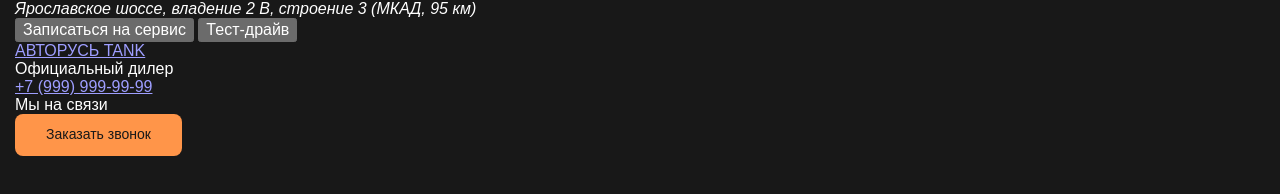
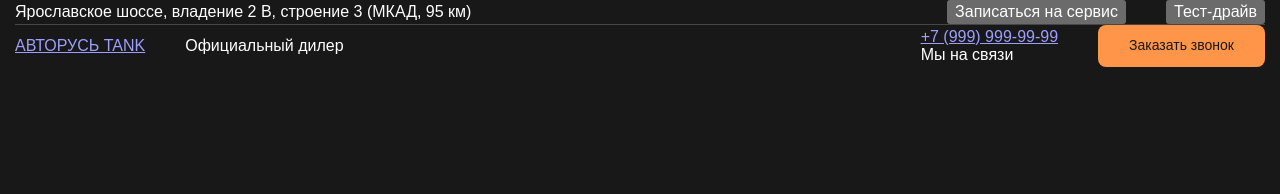
Before and after one commit to AlexanderKoldin/tank-landing, a website built with Vite: page index.html in a window 1280 px wide. Built offline with nearby package versions, Linux system fonts and the light colour scheme; files whose address does not match are found by name.

Commit message:
feat: add header layout

```diff
--- a/src/styles/_root.scss
+++ b/src/styles/_root.scss
@@ -20,7 +20,10 @@
   --color-error: #ff2b00;
   --color-success: #00d154;
 
+  // Границы
+  --color-border: rgb(255 255 255 / 20%);
+
   // Шрифты
-  --font-main: "TT Tank", Arial, sans-serif;
-  --font-secondary: "Nunito Sans Variable", Arial, sans-serif;
+  --font-main: 'TT Tank', Arial, sans-serif;
+  --font-secondary: 'Nunito Sans Variable', Arial, sans-serif;
 }
--- a/src/styles/blocks/_container.scss
+++ b/src/styles/blocks/_container.scss
@@ -1,5 +1,5 @@
 .container {
-  max-inline-size: calc(1296px + 2 * 20px);
+  max-inline-size: calc(1296px + 2 * 15px);
   margin-inline: auto;
   padding-inline: 15px;
 }
--- /dev/null
+++ b/src/styles/blocks/_header.scss
@@ -0,0 +1,25 @@
+.header__top {
+  display: flex;
+  align-items: center;
+  justify-content: space-between;
+  border-block-end: 1px solid var(--color-border);
+}
+
+.header__address {
+  font-style: normal;
+}
+
+.header__actions {
+  display: flex;
+  gap: 40px;
+}
+
+.header__bottom {
+  display: flex;
+  align-items: center;
+  gap: 40px;
+}
+
+.header__contacts {
+  margin-inline-start: auto;
+}
--- a/src/styles/main.scss
+++ b/src/styles/main.scss
@@ -5,3 +5,4 @@
 @use 'blocks/button';
 @use 'blocks/checkbox';
 @use 'blocks/field';
+@use 'blocks/header';
```
